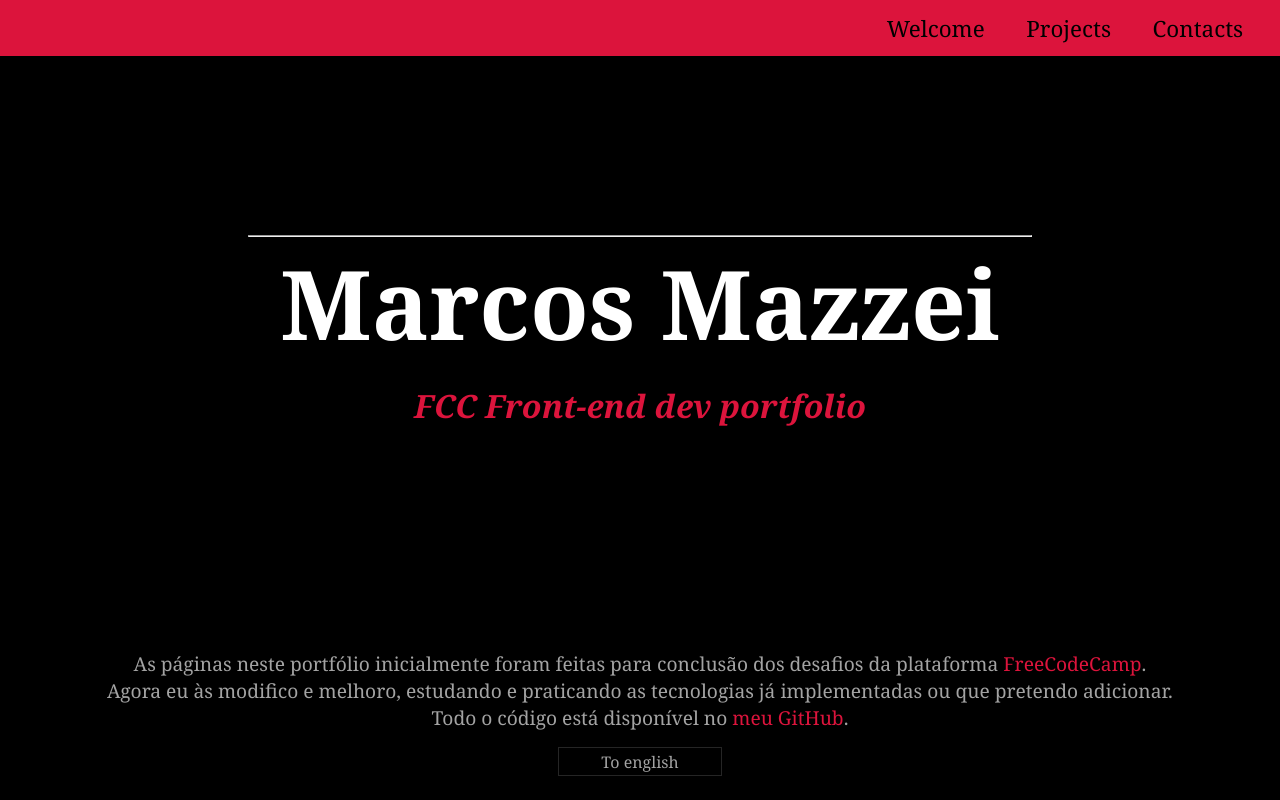
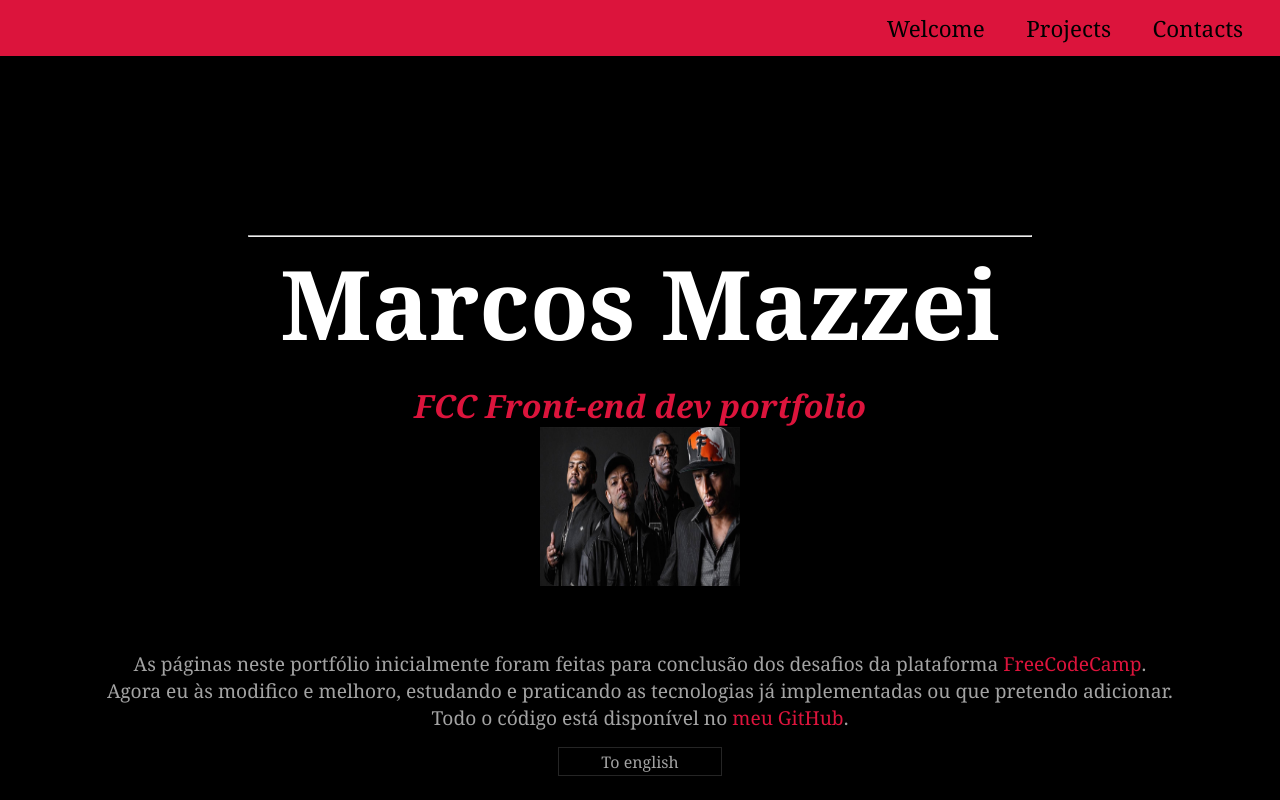
Before and after one commit to marcosvmds/fcc-projects2, a Next.js app: page /home in a window 1280 px wide. Shown: the top 800 px of the page. Built offline with nearby package versions, Linux system fonts and the light colour scheme.

Commit message:
test img vs Img

```diff
--- a/pages/home.jsx
+++ b/pages/home.jsx
@@ -54,6 +54,7 @@ class Welcome extends React.Component{
                 <hr/>
                 <h1>Marcos Mazzei</h1>
                 <h2>FCC Front-end dev portfolio</h2>
+                <Image src="/racionais.jpg" alt="teste" width="200" height="159"/>
             </div>
         )
     }
```
